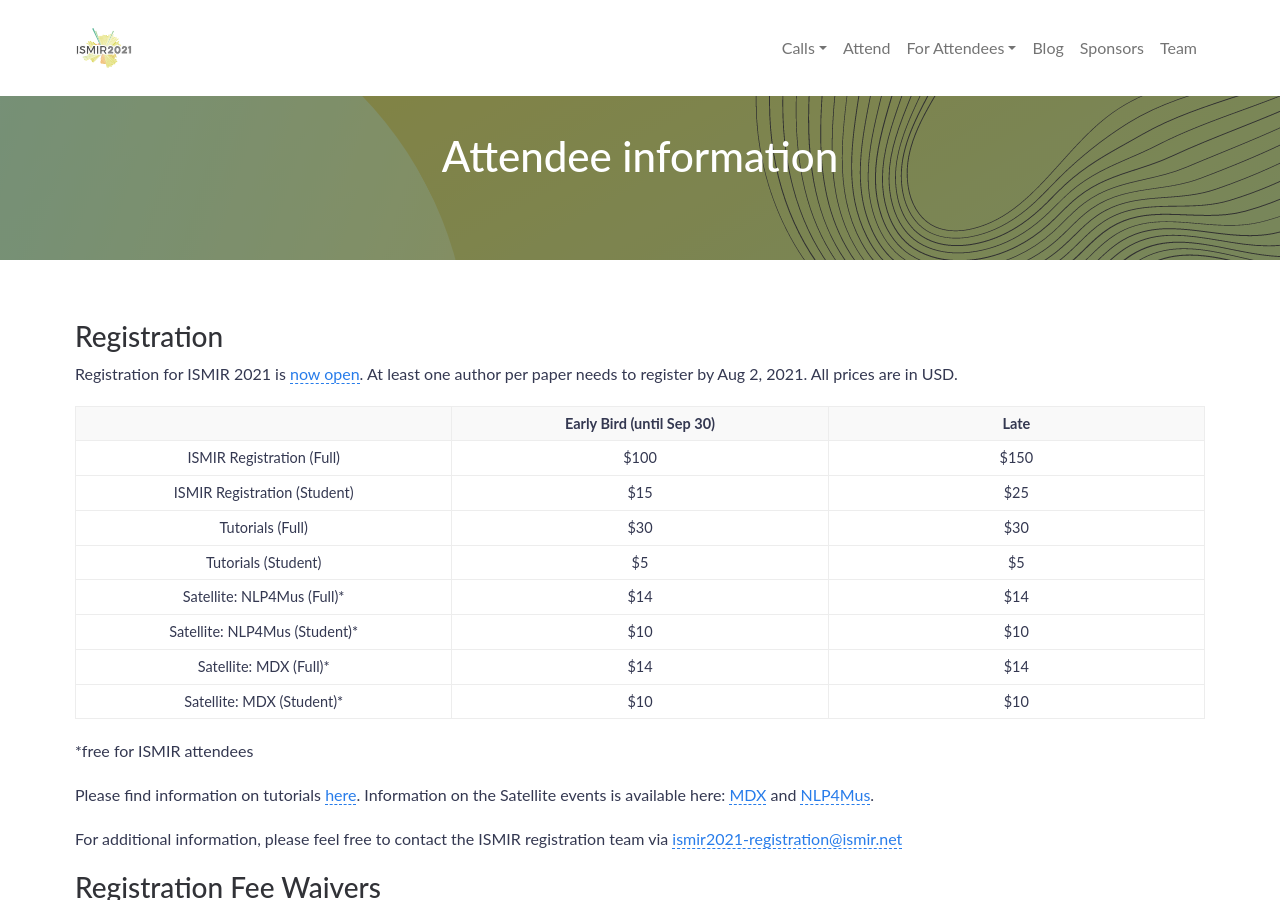
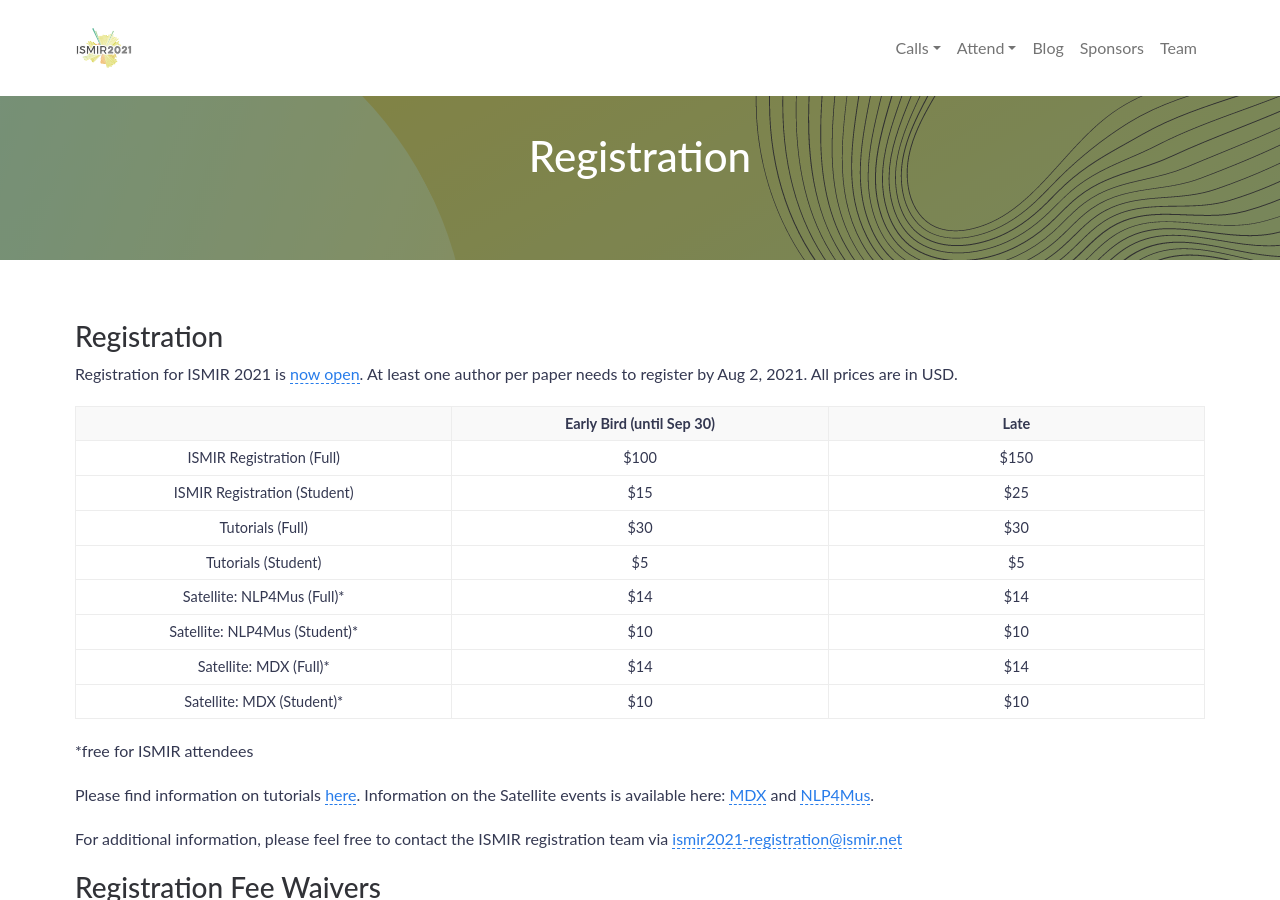
Before and after one commit to ismir2021/ismir2021.github.io, a Jekyll site: the page built from attend.md, in a window 1280 px wide and 900 px high. Built offline with Jekyll 4.4.1, drawn with Linux system fonts in a browser that asks for light colours; nearby versions of some CDN libraries.

Commit message:
almost up to date

```diff
--- a/_config.yml
+++ b/_config.yml
@@ -21,9 +21,9 @@
     - {name: "Call for Tutorials", link: "/cft/"}
     - {name: "Call for Sponsors", link: "/cfs/"}
     - {name: "Call for Late-breaking Demo Contributions", link: "/clbd/"}
-  - {name: "Attend", link: "/attend/"}
-  - name: "For Attendees"
+  - name: "Attend"
     subitems:
+    - {name: "Registration", link: "/registration/"}
     - {name: "Accepted Tutorials", link: "/tutorials/"}
     - {name: "Code of Conduct", link: "/coc/"}
   - {name: "Blog", link: "/blog/"}
--- a/_layouts/home.html
+++ b/_layouts/home.html
@@ -41,7 +41,7 @@
                  <div class='col-sm'>
                      {{ content }}
                      <div class='row'>
-                         <a class="twitter-timeline" data-dnt="true" data-height="50vh" href="https://twitter.com/ismir2021?ref_src=twsrc%5Etfw">Tweets by ismir2021</a> <script async src="https://platform.twitter.com/widgets.js" charset="utf-8"></script>
+                         <a class="twitter-timeline" data-dnt="true" data-height="75vh" href="https://twitter.com/ismir2021?ref_src=twsrc%5Etfw">Tweets by ismir2021</a> <script async src="https://platform.twitter.com/widgets.js" charset="utf-8"></script>
                      </div>
                  </div>
 
--- a/attend.md
+++ b/attend.md
@@ -1,7 +1,7 @@
 ---
 layout: page
-title: Attendee information
-permalink: /attend/
+title: Registration
+permalink: /registration/
 ---
 
 
```
